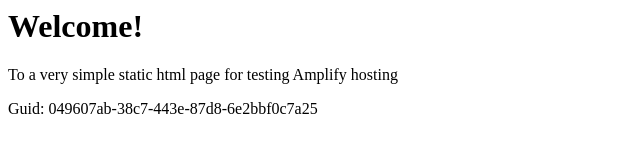
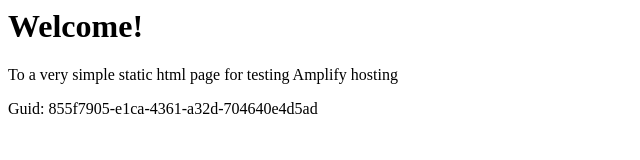
Before and after one commit to aws-aemilia-fra/Github-PR-Commit-Integration-Test-DoNotTouch-GithubWebhookPreviewCanaryTest-v1-preprod-eu-central-1, a website: page src/index.html in a window 1280 px wide. Shown: the full height of the page, 0-640 px from the left. Drawn offline with Linux system fonts and the light colour scheme.

Commit message:
commit from integ tests

```diff
--- a/src/index.html
+++ b/src/index.html
@@ -12,6 +12,6 @@
 <body>
     <h1>Welcome!</h1>
     <p>To a very simple static html page for testing Amplify hosting</p>
-    <p>Guid: 049607ab-38c7-443e-87d8-6e2bbf0c7a25</p></body>
+    <p>Guid: 855f7905-e1ca-4361-a32d-704640e4d5ad</p></body>
 
 </html>
```
